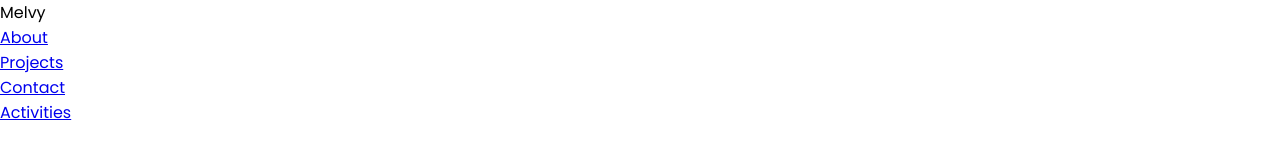
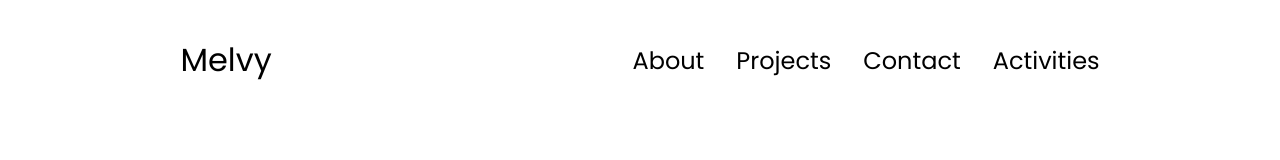
Before and after one commit to melvy13/melvy-portfolio, a plain HTML site: page index.html in a window 1280 px wide. Drawn offline with Linux system fonts and the light colour scheme.

Commit message:
style nav

```diff
--- a/style.css
+++ b/style.css
@@ -14,3 +14,46 @@ html {
 p {
     color: hsl(0, 0%, 50%)
 }
+
+a, button {
+    transition: all 300ms ease;
+}
+
+/* Desktop Nav */
+
+nav, .nav-links {
+    display: flex;
+}
+
+nav {
+    justify-content: space-around;
+    align-items: center;
+    height: 15vh;
+}
+
+.nav-links {
+    gap: 2rem;
+    list-style: none;
+    font-size: 1.5rem;
+}
+
+a {
+    color: hsl(0, 0%, 0%);
+    text-decoration: none;
+    text-decoration-color: hsl(0, 0%, 100%);
+}
+
+a:hover {
+    color: hsl(0, 0%, 50%);
+    text-decoration: underline;
+    text-underline-offset: 0.5rem;
+    text-decoration-color: hsl(0, 0%, 70%);
+}
+
+.logo {
+    font-size: 2rem;
+}
+
+.logo:hover {
+    cursor: default;
+}
```
